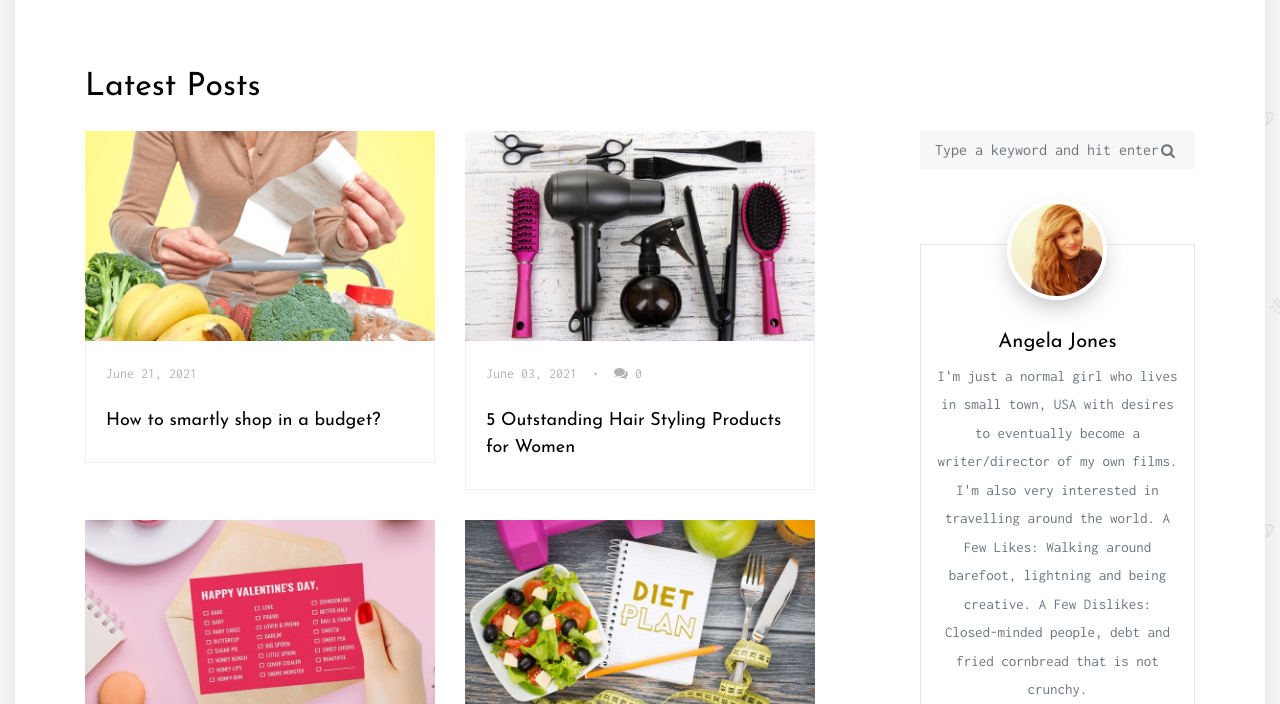
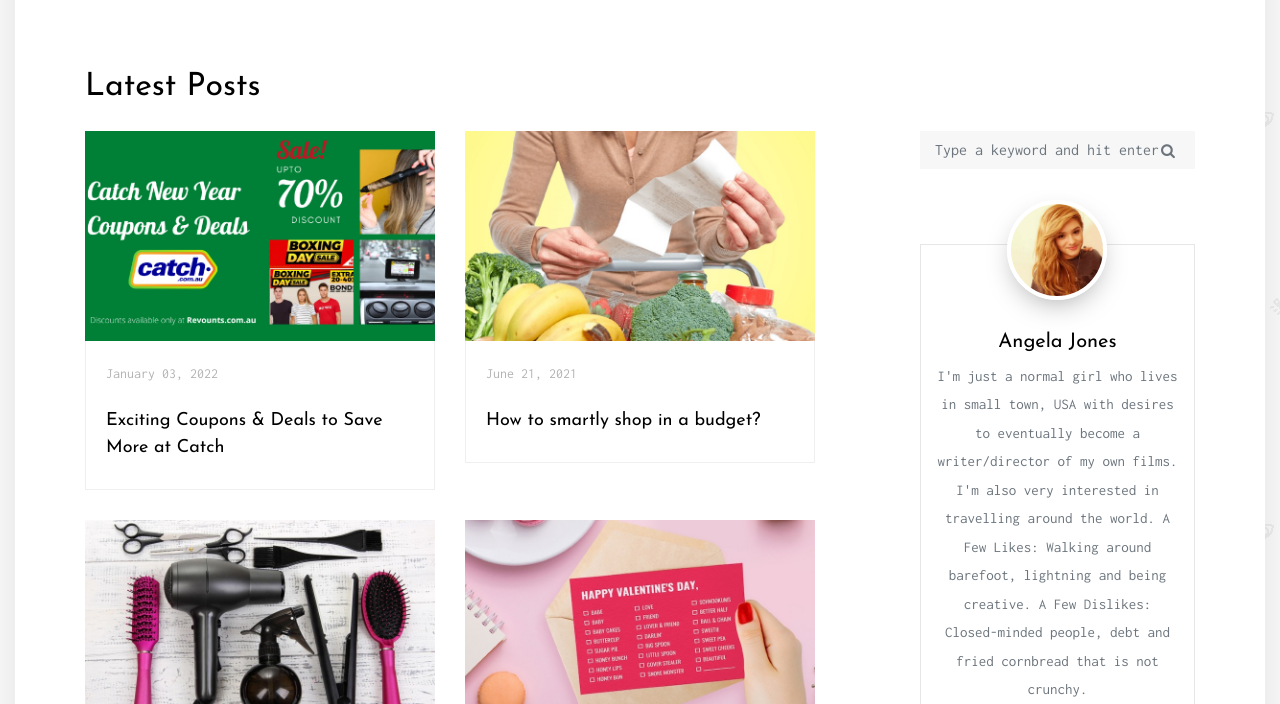
Before and after one commit to Revounts/Coupons, a plain HTML site: page index.html in a window 1280 px wide. Shown: the part 780-1484 px from the top of the page. Drawn offline with Linux system fonts and the light colour scheme.

Commit message:
Update index.html

```diff
--- a/index.html
+++ b/index.html
@@ -100,6 +100,18 @@
           <div class="row blog-entries">
             <div class="col-md-12 col-lg-8 main-content">
               <div class="row">
+
+                <div class="col-md-6">
+                  <a href="exciting-coupons-and-deals-to-save-more-at-catch.html" class="blog-entry element-animate" data-animate-effect="fadeIn">
+                    <img src="images/exciting-coupons-and-deals-to-save-more-at-catch.jpg" alt="Exciting Coupons & Deals to Save More at Catch">
+                    <div class="blog-content-body">
+                      <div class="post-meta">
+                        <span class="mr-2">January 03, 2022 </span>
+                      </div>
+                      <h2>Exciting Coupons & Deals to Save More at Catch</h2>
+                    </div>
+                  </a>
+                </div>
 
                 <div class="col-md-6">
                   <a href="how-to-smartly-shop-in-a-budget.html" class="blog-entry element-animate" data-animate-effect="fadeIn">
```
